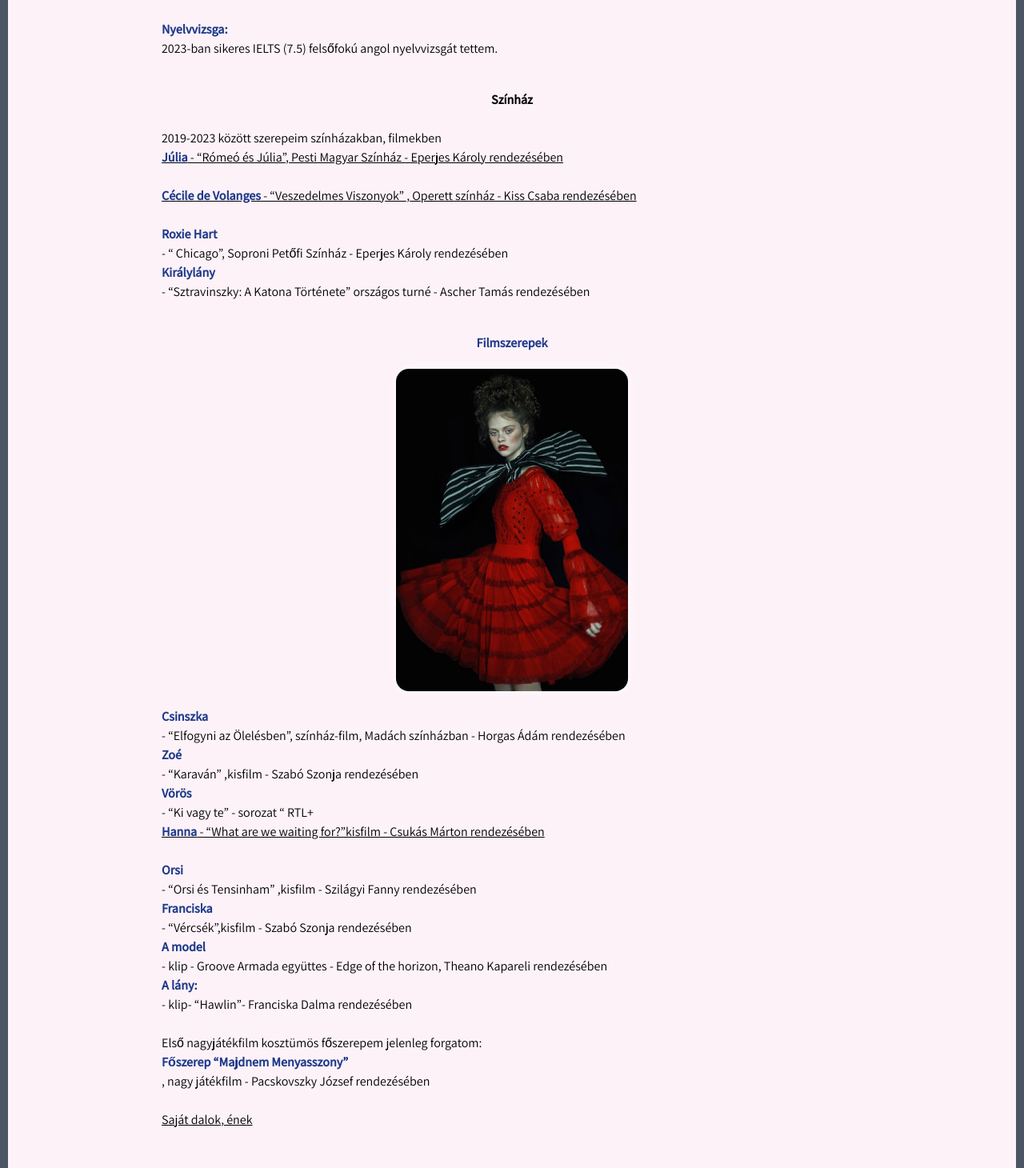
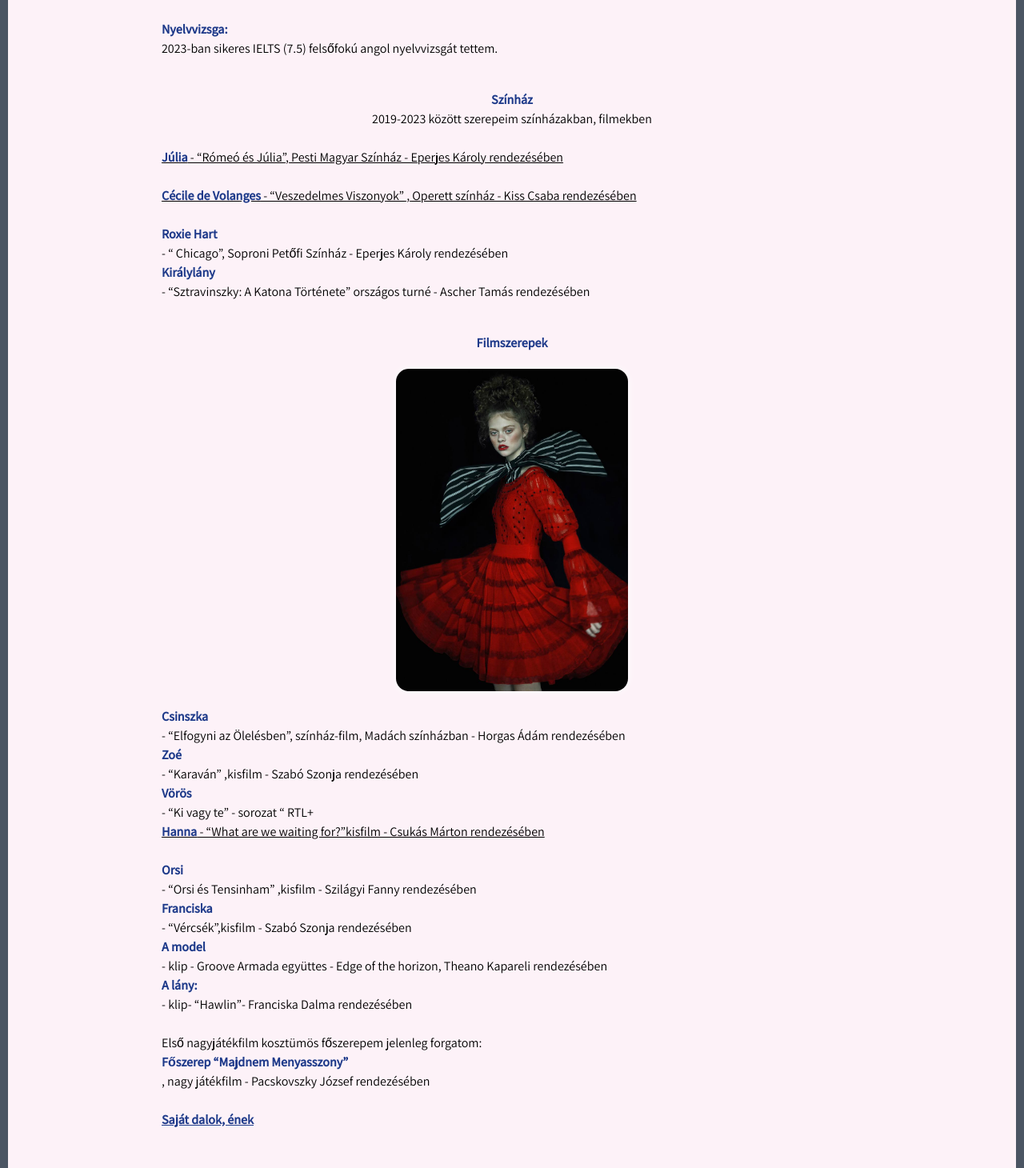
Before and after one commit to vladyslavt97/Anait-Vanoian, a Next.js app: page /biography in a window 1280 px wide. Shown: the part 710-2170 px from the top of the page at 80% size. Built offline with nearby package versions, Linux system fonts and the light colour scheme.

Commit message:
correcting bio

```diff
--- a/components/HunBio.tsx
+++ b/components/HunBio.tsx
@@ -19,9 +19,8 @@ export default function HunBio({}: Props) {
       <b className="font-bold text-blue-900">Nyelvvizsga: </b>
       2023-ban sikeres IELTS (7.5) felsőfokú angol nyelvvizsgát tettem.
 
-      <span className="flex justify-center font-bold text-black mt-10">Színház</span>
-      <br/>
-      2019-2023 között szerepeim színházakban, filmekben
+      <span className="flex justify-center font-bold text-blue-900 mt-10">Színház</span>
+      <h3 className="text-center">2019-2023 között szerepeim színházakban, filmekben</h3> <br/>
 
       <Link href="https://www.youtube.com/watch?v=SGCUxyYyr6g" className="underline"><b className="font-bold text-blue-900">Júlia</b> - “Rómeó és Júlia”, Pesti Magyar Színház - Eperjes Károly rendezésében</Link><br/>
 
@@ -66,7 +65,7 @@ export default function HunBio({}: Props) {
 
       <b className="font-bold text-blue-900">Főszerep “Majdnem Menyasszony”</b>, nagy játékfilm - Pacskovszky József rendezésében<br/>
       <br/>
-      <Link href="https://www.youtube.com/watch?v=d-5jBKAcYR8" className="underline"> Saját dalok, ének</Link>
+      <Link href="https://www.youtube.com/watch?v=d-5jBKAcYR8" className="underline text-blue-900 font-bold"> Saját dalok, ének</Link>
       <br/><br/><br/><br/>
 
 
--- a/components/Modelling.tsx
+++ b/components/Modelling.tsx
@@ -33,6 +33,7 @@ export default function Modelling({}: Props) {
       });
   },[])
 
+
   return (
     <div className="md:w-[700px]">
     {imageUrls.length === 0 ?
```
